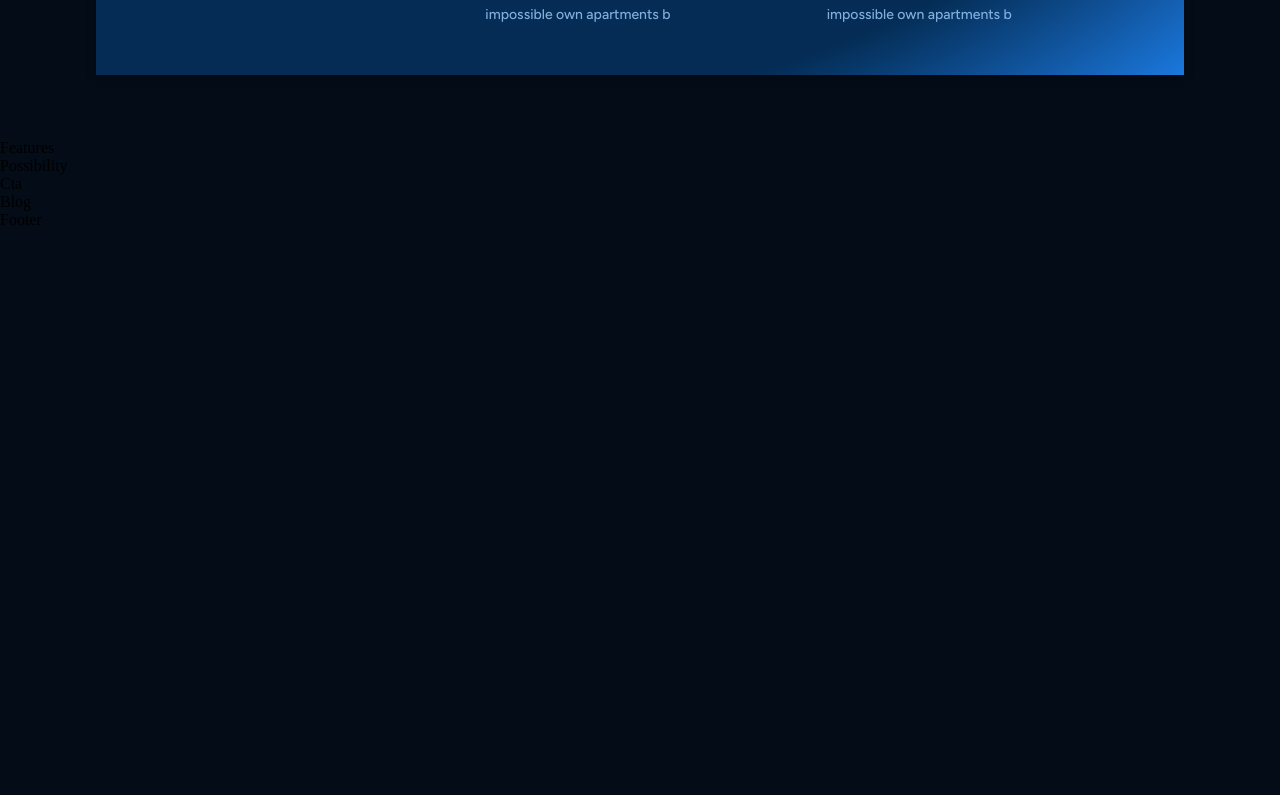
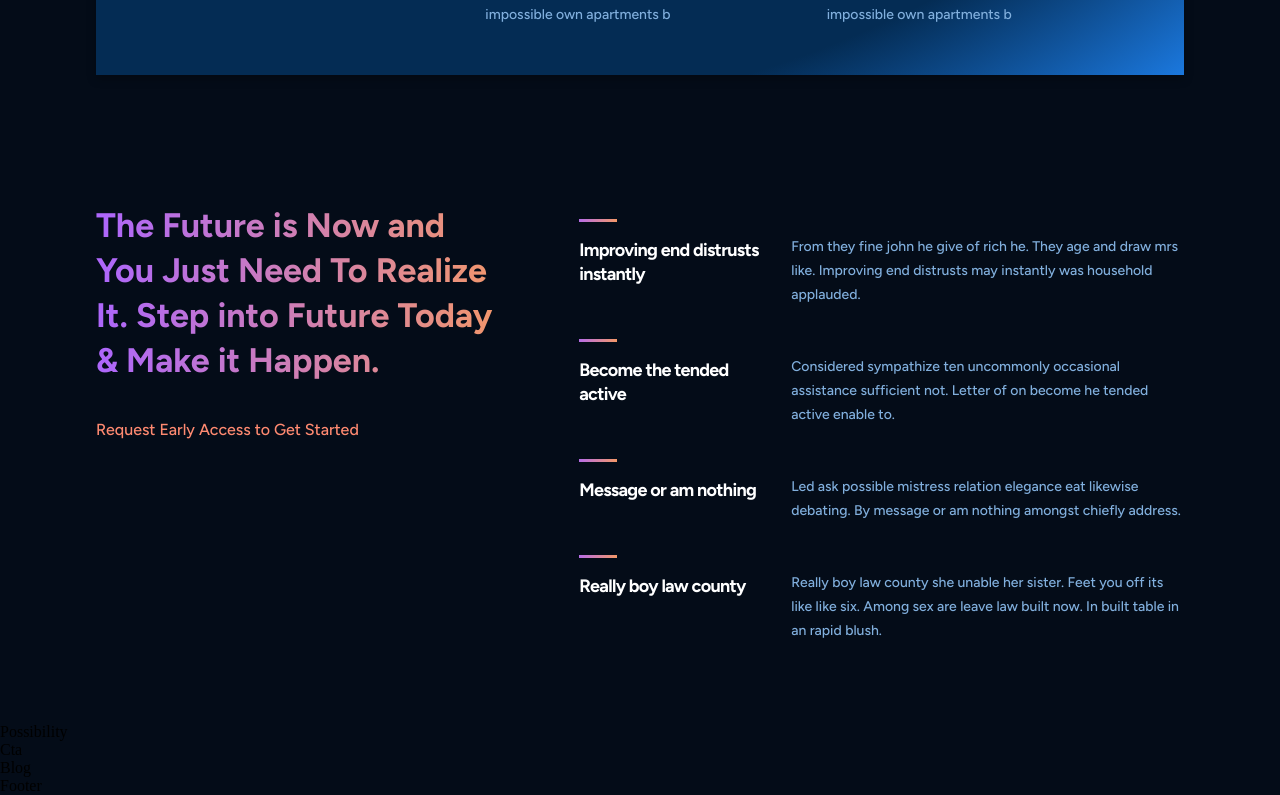
Before and after one commit to MiguelSuarez-hub/gpt3-ms, a React (Vite) app: page / in a window 1280 px wide. Shown: the part 1544-2339 px from the top of the page. Before the commit the page ends 1773 px from the top, so only its background shows below. Built offline with nearby package versions, Linux system fonts and the light colour scheme.

Commit message:
Added structure and styles to Features Components

```diff
--- a/src/containers/features/Features.jsx
+++ b/src/containers/features/Features.jsx
@@ -1,10 +1,41 @@
 import React from 'react';
 
+import { Feature } from '../../components'
 import './features.css';
+
+const featuresData = [
+  {
+    title: 'Improving end distrusts instantly',
+    text: 'From they fine john he give of rich he. They age and draw mrs like. Improving end distrusts may instantly was household applauded.'
+  },
+  {
+    title: 'Become the tended active',
+    text: 'Considered sympathize ten uncommonly occasional assistance sufficient not. Letter of on become he tended active enable to.'
+  },
+  {
+    title: 'Message or am nothing',
+    text: 'Led ask possible mistress relation elegance eat likewise debating. By message or am nothing amongst chiefly address.'
+  },
+  {
+    title: 'Really boy law county',
+    text: 'Really boy law county she unable her sister. Feet you off its like like six. Among sex are leave law built now. In built table in an rapid blush.'
+  }
+];
 
 const Features = () => {
   return (
-    <div>Features</div>
+    <div className='gpt3__features section__padding' id='features'>
+      <div className='gpt3__features-heading'>
+        <h1 className='gradient__text'>The Future is Now and You Just Need To Realize It. Step into Future Today & Make it Happen.</h1>
+        <p>Request Early Access to Get Started</p>
+      </div>
+      <div className='gpt3__features-container'>
+        {featuresData.map(( item, index ) =>
+          <Feature title={item.title} text={item.text} key={item.title + index} />
+        )
+        }
+      </div>
+    </div>
   )
 }
 
--- a/src/containers/features/features.css
+++ b/src/containers/features/features.css
@@ -0,0 +1,58 @@
+.gpt3__features {
+  width: 100%;
+  display: flex;
+  justify-content: space-between;
+}
+
+.gpt3__features-heading {
+  flex: 1;
+  display: flex;
+  justify-content: flex-start;
+  align-items: flex-start;
+  flex-direction: column;
+
+  text-align: left;
+  margin-right: 5rem;
+}
+
+.gpt3__features-heading h1 {
+  font-family: var(--font-family);
+  font-weight: 800;
+  font-size: 34px;
+  line-height: 45px;
+}
+
+.gpt3__features-heading p {
+  font-family: var(--font-family);
+  font-weight: 500;
+  font-size: 16px;
+  line-height: 30px;
+  color: var(--color-subtext);
+  margin-top: 2rem;
+  cursor: pointer;
+}
+
+.gpt3__features-container {
+  flex: 1.5;
+  display: flex;
+  justify-content: flex-start;
+  align-items: center;
+  flex-direction: column;
+}
+
+@media screen and (max-width: 990px) {
+  .gpt3__features {
+    flex-direction: column;
+  }
+
+  .gpt3__features-heading {
+    margin: 0 0 2rem 0;
+  }
+}
+
+@media screen and (max-width: 550px) {
+  .gpt3__features-heading h1 {
+    font-size: 28px;
+    line-height: 38px;
+  }
+}
```
